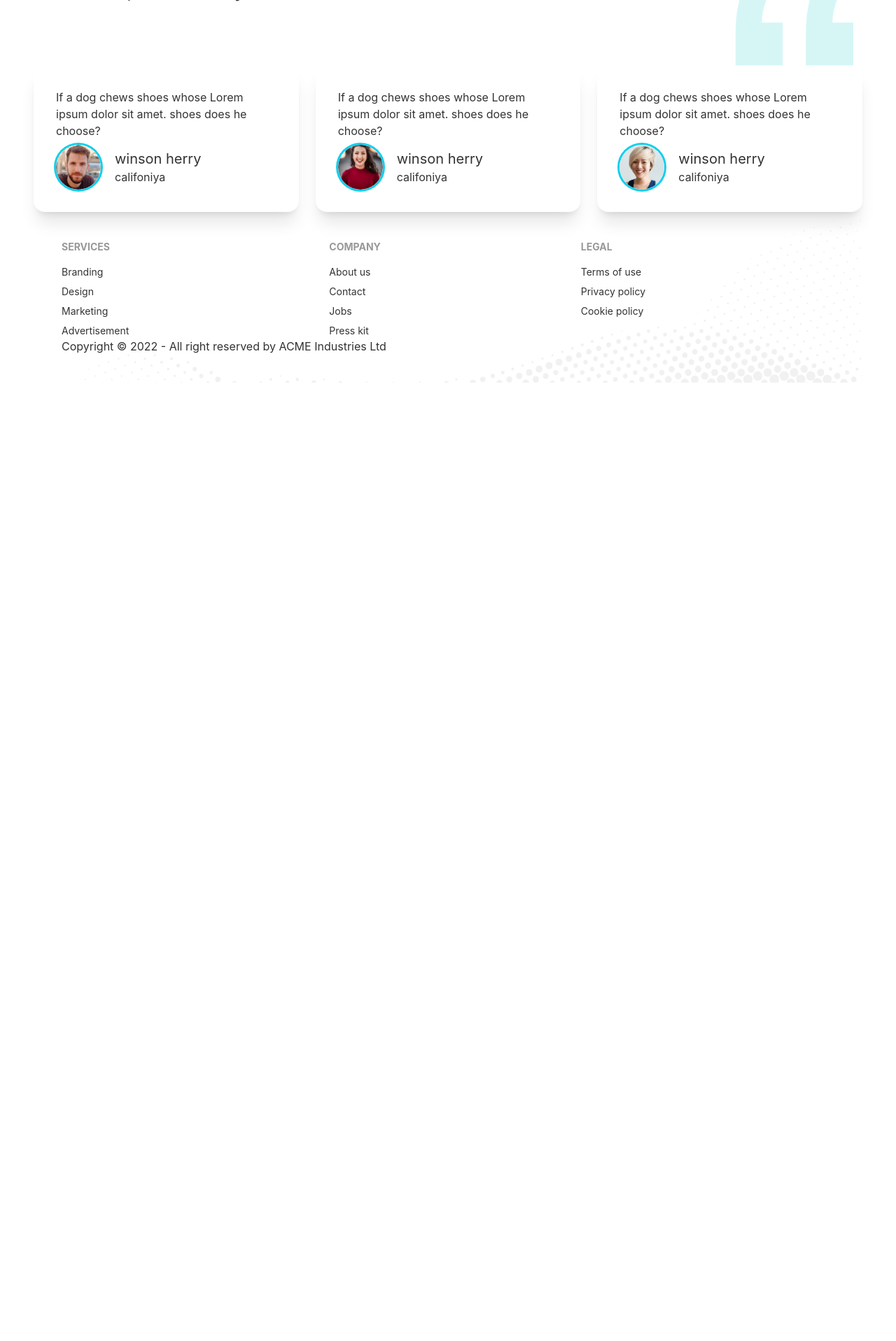
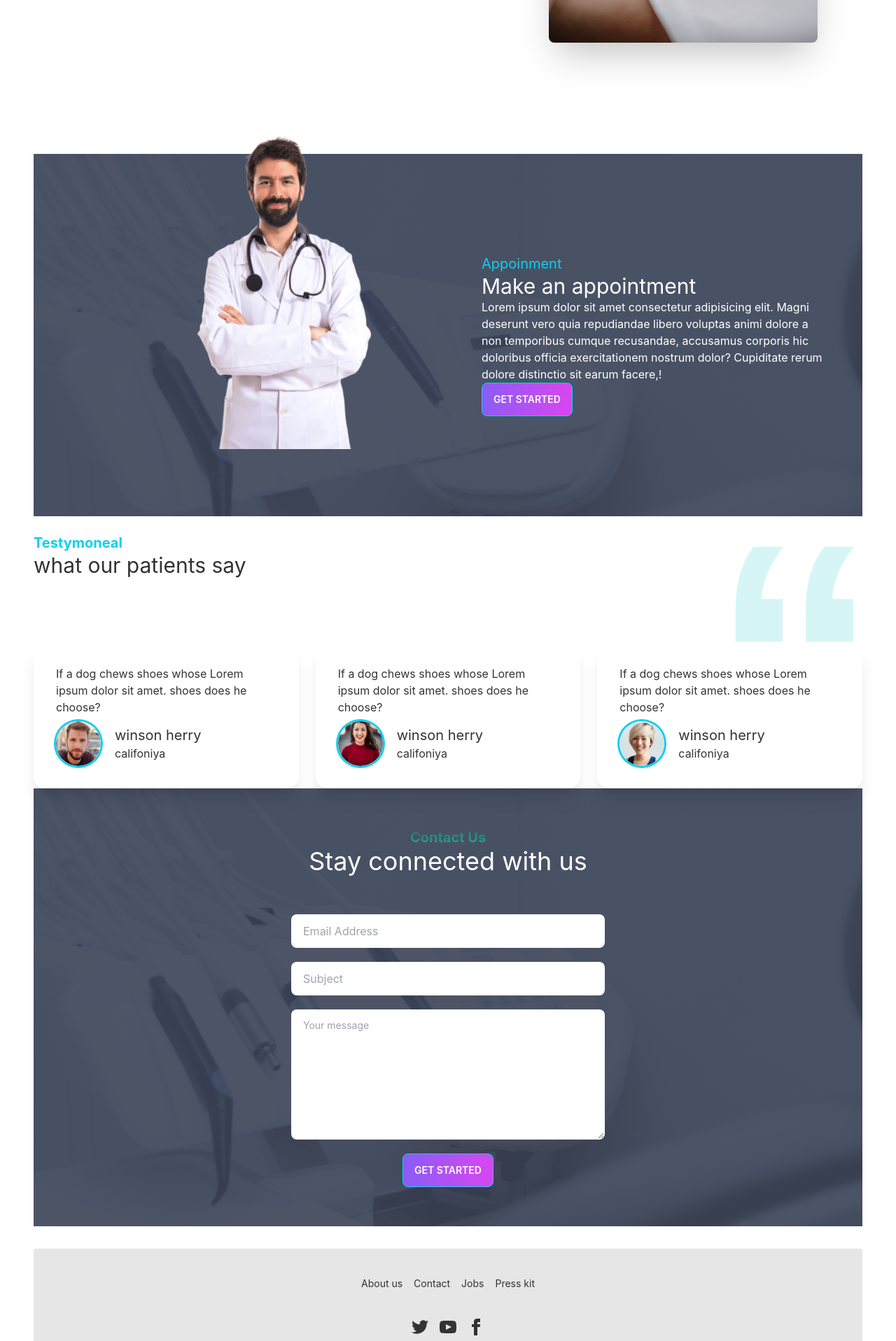
Before and after one commit to MOSAREF-HOSEN/the-doctor-sportel, a React (Create React App) app: page / in a window 1280 px wide. Shown: the part 2223-4140 px from the top of the page at 70% size. Before the commit the page ends 2770 px from the top, so only its background shows below. Built offline with nearby package versions, Linux system fonts and the light colour scheme.

Commit message:
create contact from

```diff
--- /dev/null
+++ b/src/pages/Home/Contact.js
@@ -0,0 +1,38 @@
+import React from "react";
+import appointment from '../../assets/images/appointment.png';
+
+
+const Contact = () => {
+  return (
+    <div style={{
+        background:`url(${appointment})`
+    }} className='bg-primary px-10 py-14 '>
+      <div className='text-center pb-14 text-white'>
+        <p className='text-xl font-bold text-transparent bg-clip-text bg-gradient-to-br from-accent to-secondary'>
+          Contact Us
+        </p>
+        <h1 className='text-4xl'>Stay connected with us</h1>
+      </div>
+      <div className='grid grid-cols-1 justify-items-center gap-5'>
+        <input
+          type='text'
+          placeholder='Email Address'
+          className='input w-full max-w-md'
+        />
+        <input
+          type='text'
+          placeholder='Subject'
+          className='input w-full max-w-md'
+        />
+        <textarea
+          className='textarea w-full max-w-md'
+          placeholder='Your message'
+          rows={6}
+        ></textarea>
+        <button className="btn btn-primary uppercase text-white font-semibold bg-gradient-to-r from-violet-500 to-fuchsia-500">Get Started</button>
+      </div>
+    </div>
+  );
+};
+
+export default Contact;
--- /dev/null
+++ b/src/pages/Home/Exceptional.js
@@ -0,0 +1,18 @@
+import React from 'react';
+import treatment from '../../assets/images/treatment.png'
+const Exceptional = () => {
+    return (
+        <div className="hero min-h-screen px-12">
+                <div className="hero-content flex-col lg:flex-row-reverse">
+                    <img src={treatment}className="max-w-sm rounded-lg shadow-2xl" />
+                    <div>
+                        <h1 className="text-5xl font-bold ">the doctor sportel!</h1>
+                        <small className="py-6 block">Provident cupiditate voluptatem et in. Quaerat fugiat ut assumenda excepturi exercitationem quasi. In deleniti eaque aut repudiandae et a id nisi.</small>
+                        <button className="btn btn-primary uppercase text-white font-semibold bg-gradient-to-r from-violet-500 to-fuchsia-500">Get Started</button>
+                    </div>
+                </div>
+            </div>
+    );
+};
+
+export default Exceptional;
--- a/src/pages/Home/Footer.js
+++ b/src/pages/Home/Footer.js
@@ -2,30 +2,18 @@
 import footer from '../../assets/images/footer.png'
 const Footer = () => {
     return (
-        <footer style={{
-            background: `url(${footer})`,
-            backgroundSize: 'cover',
-        }} className=" p-10 ">
-            <div className='footer'>
-                <div>
-                    <span className="footer-title">Services</span>
-                    <a className="link link-hover">Branding</a>
-                    <a className="link link-hover">Design</a>
-                    <a className="link link-hover">Marketing</a>
-                    <a className="link link-hover">Advertisement</a>
-                </div>
-                <div>
-                    <span className="footer-title">Company</span>
-                    <a className="link link-hover">About us</a>
-                    <a className="link link-hover">Contact</a>
-                    <a className="link link-hover">Jobs</a>
-                    <a className="link link-hover">Press kit</a>
-                </div>
-                <div>
-                    <span className="footer-title">Legal</span>
-                    <a className="link link-hover">Terms of use</a>
-                    <a className="link link-hover">Privacy policy</a>
-                    <a className="link link-hover">Cookie policy</a>
+        <footer class="footer footer-center p-10 bg-base-200 text-base-content rounded mt-8">
+            <div class="grid grid-flow-col gap-4">
+                <a class="link link-hover">About us</a>
+                <a class="link link-hover">Contact</a>
+                <a class="link link-hover">Jobs</a>
+                <a class="link link-hover">Press kit</a>
+            </div>
+            <div>
+                <div class="grid grid-flow-col gap-4">
+                    <a><svg xmlns="http://www.w3.org/2000/svg" width="24" height="24" viewBox="0 0 24 24" class="fill-current"><path d="M24 4.557c-.883.392-1.832.656-2.828.775 1.017-.609 1.798-1.574 2.165-2.724-.951.564-2.005.974-3.127 1.195-.897-.957-2.178-1.555-3.594-1.555-3.179 0-5.515 2.966-4.797 6.045-4.091-.205-7.719-2.165-10.148-5.144-1.29 2.213-.669 5.108 1.523 6.574-.806-.026-1.566-.247-2.229-.616-.054 2.281 1.581 4.415 3.949 4.89-.693.188-1.452.232-2.224.084.626 1.956 2.444 3.379 4.6 3.419-2.07 1.623-4.678 2.348-7.29 2.04 2.179 1.397 4.768 2.212 7.548 2.212 9.142 0 14.307-7.721 13.995-14.646.962-.695 1.797-1.562 2.457-2.549z"></path></svg></a>
+                    <a><svg xmlns="http://www.w3.org/2000/svg" width="24" height="24" viewBox="0 0 24 24" class="fill-current"><path d="M19.615 3.184c-3.604-.246-11.631-.245-15.23 0-3.897.266-4.356 2.62-4.385 8.816.029 6.185.484 8.549 4.385 8.816 3.6.245 11.626.246 15.23 0 3.897-.266 4.356-2.62 4.385-8.816-.029-6.185-.484-8.549-4.385-8.816zm-10.615 12.816v-8l8 3.993-8 4.007z"></path></svg></a>
+                    <a><svg xmlns="http://www.w3.org/2000/svg" width="24" height="24" viewBox="0 0 24 24" class="fill-current"><path d="M9 8h-3v4h3v12h5v-12h3.642l.358-4h-4v-1.667c0-.955.192-1.333 1.115-1.333h2.885v-5h-3.808c-3.596 0-5.192 1.583-5.192 4.615v3.385z"></path></svg></a>
                 </div>
             </div>
             <div>
--- a/src/pages/Home/Home.js
+++ b/src/pages/Home/Home.js
@@ -1,5 +1,7 @@
 import React from 'react';
 import Banner from './Banner';
+import Contact from './Contact';
+import Exceptional from './Exceptional';
 import Footer from './Footer';
 import Info from './Info';
 import MackAppoinment from './MackAppoinment';
@@ -12,8 +14,10 @@
            <Banner/>
            <Info/>
            <Services></Services>
+           <Exceptional></Exceptional>
            <MackAppoinment></MackAppoinment>
            <Testymoneal></Testymoneal>
+           <Contact></Contact>
            <Footer></Footer>
         </div>
     );
--- a/src/pages/Home/Review.js
+++ b/src/pages/Home/Review.js
@@ -2,7 +2,7 @@
 
 const Review = ({ review }) => {
     return (
-        <div className="card lg:max-w-lg bg-base-100 shadow-xl">
+        <div className="card lg:max-w-lg bg-white shadow-xl">
             <div className="card-body">
                 <p>If a dog chews shoes whose Lorem ipsum dolor sit amet. shoes does he choose?</p>
                 <div className='flex items-center'>
--- a/src/pages/Home/Testymoneal.js
+++ b/src/pages/Home/Testymoneal.js
@@ -29,7 +29,7 @@
         }
     ]
     return (
-        <section>
+        <section className='mt-6'>
             <div className='flex justify-between'>
                 <div>
                     <h4 className="text-xl text-primary font-bold">Testymoneal</h4>
--- a/src/pages/Sheard/Navbar.js
+++ b/src/pages/Sheard/Navbar.js
@@ -17,7 +17,7 @@
                 <div className="navbar-start">
                     <div className="dropdown">
                         <label tabIndex="0" className="btn btn-ghost lg:hidden">
-                            <svg xmlns="http://www.w3.org/2000/svg" className="h-5 w-5" fill="none" viewBox="0 0 24 24" stroke="currentColor"><path stroke-linecap="round" stroke-linejoin="round" stroke-width="2" d="M4 6h16M4 12h8m-8 6h16" /></svg>
+                            <svg xmlns="http://www.w3.org/2000/svg" className="h-5 w-5" fill="none" viewBox="0 0 24 24" stroke="currentColor"><path strokeLinecap="round" strokeLinejoin="round" strokeWidth="2" d="M4 6h16M4 12h8m-8 6h16" /></svg>
                         </label>
                         <ul tabIndex="0" className="menu menu-compact dropdown-content mt-3 p-2 shadow bg-base-100 rounded-box w-52">
                             {manuItems}
```
